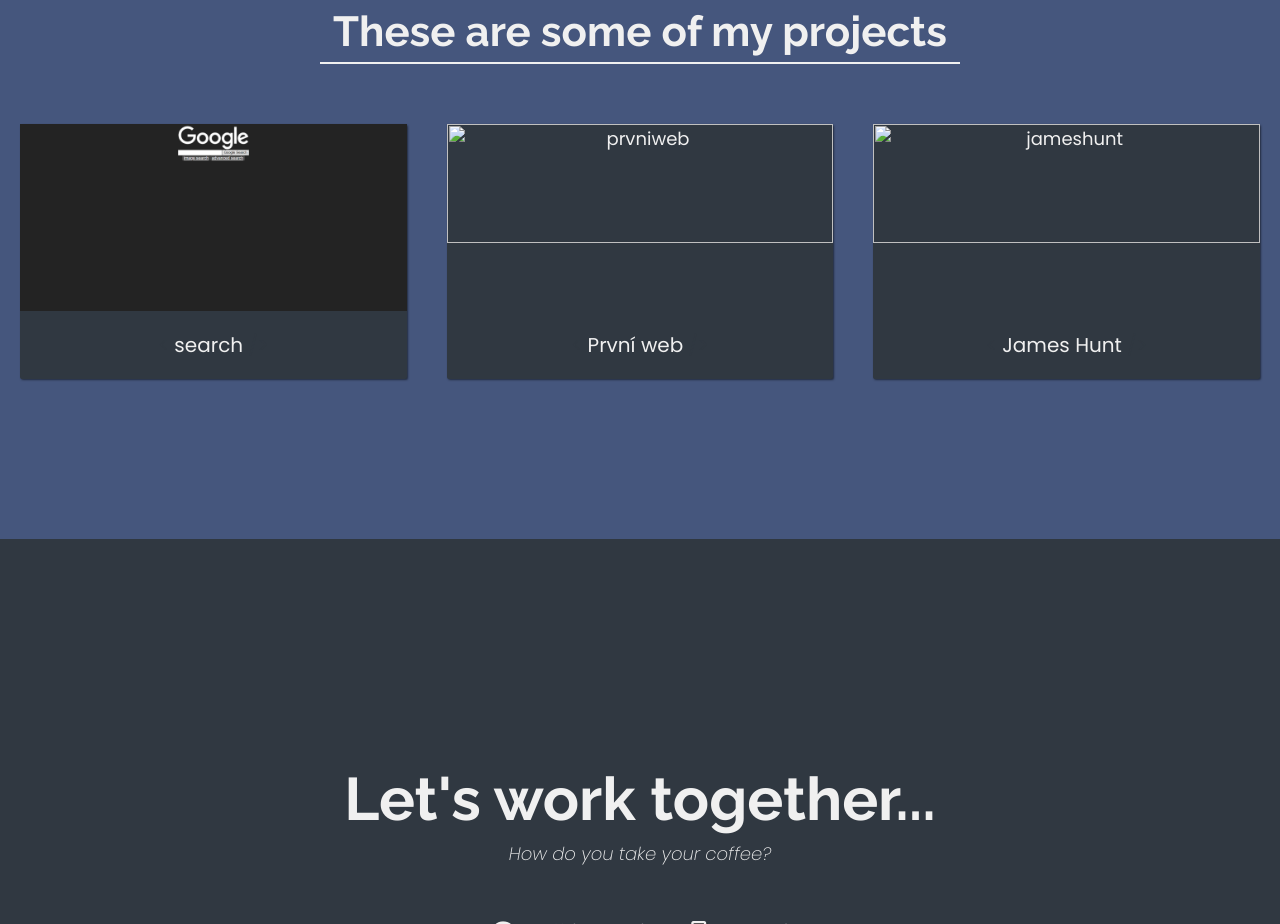
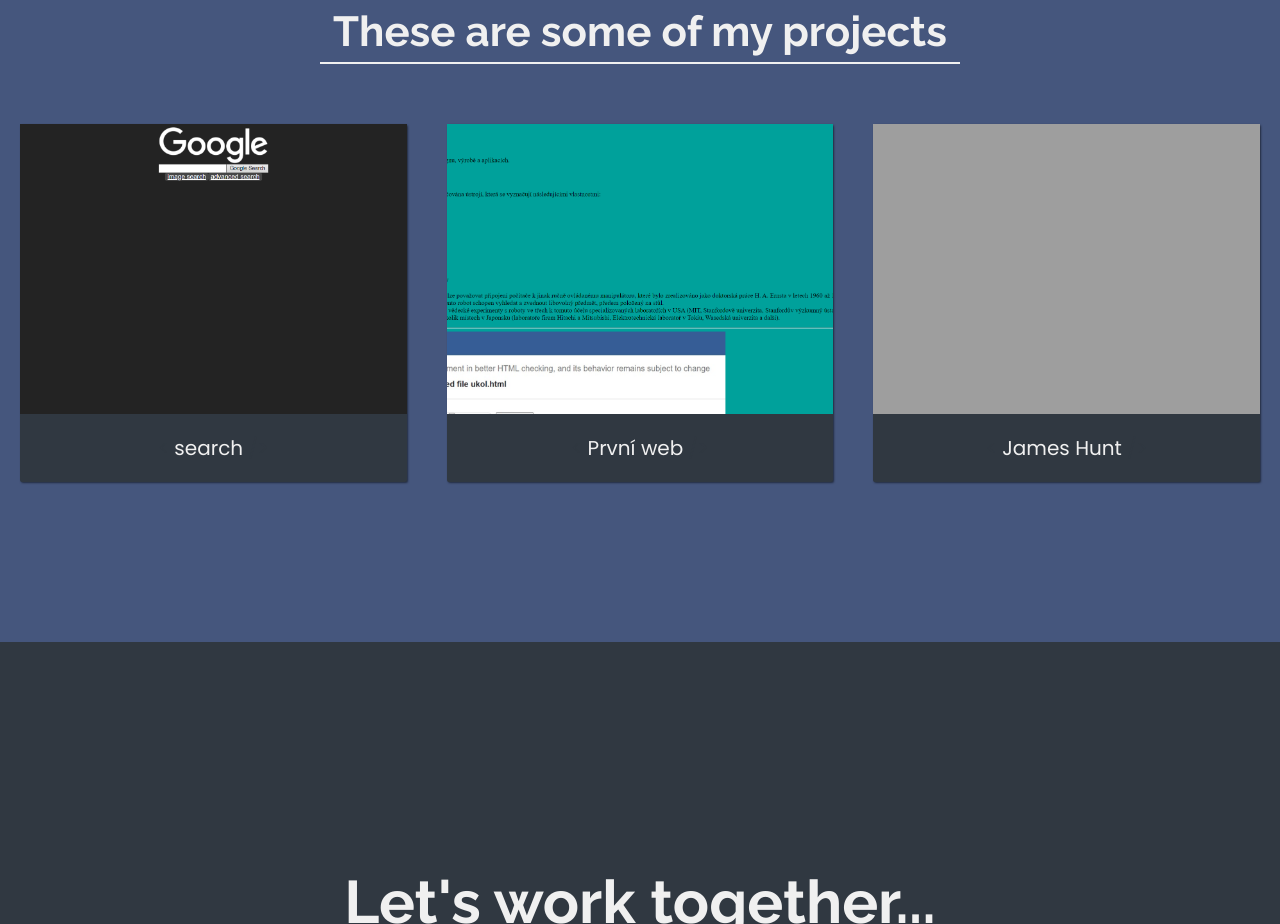
Before and after one commit to detanczk/portfolio, a plain HTML site: page index.html in a window 1280 px wide. Shown: the part 897-1821 px from the top of the page. Drawn offline with Linux system fonts and the light colour scheme; the site is published under a folder, as on GitHub Pages, so addresses that start at the root find nothing.

Commit message:
hhhhhhhhhhhh

```diff
--- a/index.html
+++ b/index.html
@@ -35,7 +35,7 @@
           </p>
         </a>
         <a href="https://detanczk.github.io/webovky/" target="_blank" class="project project-tile">
-          <img class="project-image" src="/img/aaaaaaaaaaaaaaaaaaaa.png" alt="prvniweb">
+          <img class="project-image" src="img/aaaaaaaaaaaaaaaaaaaa.png" alt="prvniweb">
           <p class="project-title">
             <span class="code">&lt;</span>
             První web
@@ -43,7 +43,7 @@
           </p>
         </a>
         <a href="https://detanczk.github.io/pva_projekt1/" target="_blank" class="project project-tile">
-          <img class="project-image" src="/img/bbbbbbbbbbbbb.png" alt="jameshunt">
+          <img class="project-image" src="img/bbbbbbbbbbbbb.png" alt="jameshunt">
           <p class="project-title">
             <span class="code">&lt;</span>
             James Hunt
```
